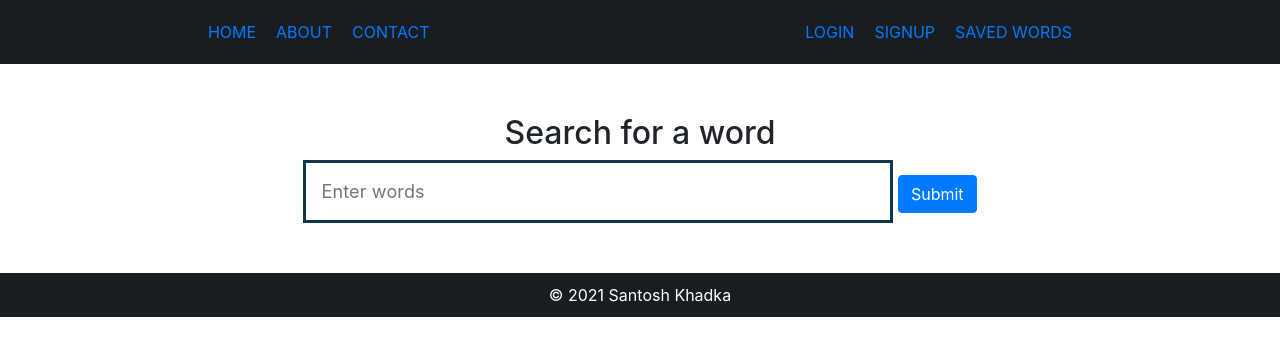
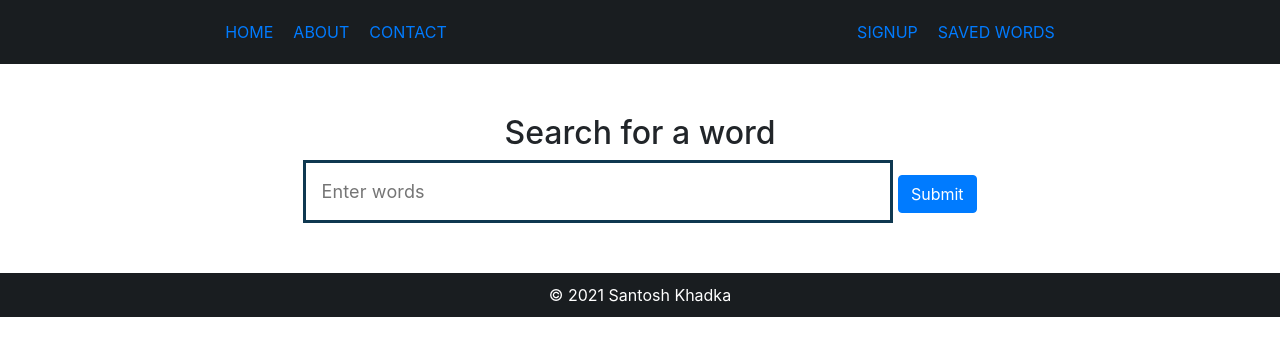
Before and after one commit to Santosh155/takingDictionary, a React (Create React App) app in the folder frontend/taking-dictionary/: page / in a window 1280 px wide. Shown: the top 356 px of the page. Built offline with nearby package versions, Linux system fonts and the light colour scheme.

Commit message:
login register changed to logout after login

```diff
--- a/frontend/taking-dictionary/src/App.js
+++ b/frontend/taking-dictionary/src/App.js
@@ -25,7 +25,7 @@ function App() {
     return (
         <Router>
             <div className="App">
-                <Header />
+                <Header isAuth={isAuth} />
                 <Route
                     path="/"
                     exact
--- a/frontend/taking-dictionary/src/components/Header.js
+++ b/frontend/taking-dictionary/src/components/Header.js
@@ -1,6 +1,13 @@
 import { Link } from 'react-router-dom';
 
-const Header = () => {
+const Header = ({ isAuth }) => {
+    let logout, login, register;
+    if (isAuth) {
+        logout = <Link to="/logout">LogOut</Link>;
+    } else {
+        login = <Link to="/login">Login</Link>;
+        register = <Link to="/register">Signup</Link>;
+    }
     return (
         <header className="header">
             <div>
@@ -9,8 +16,8 @@ const Header = () => {
                 <Link to="/contact">Contact</Link>
             </div>
             <div>
-                <Link to="/login">Login</Link>
-                <Link to="/register">Signup</Link>
+                {logout}
+                {(login, register)}
                 <Link to="#">Saved Words</Link>
             </div>
         </header>
```
